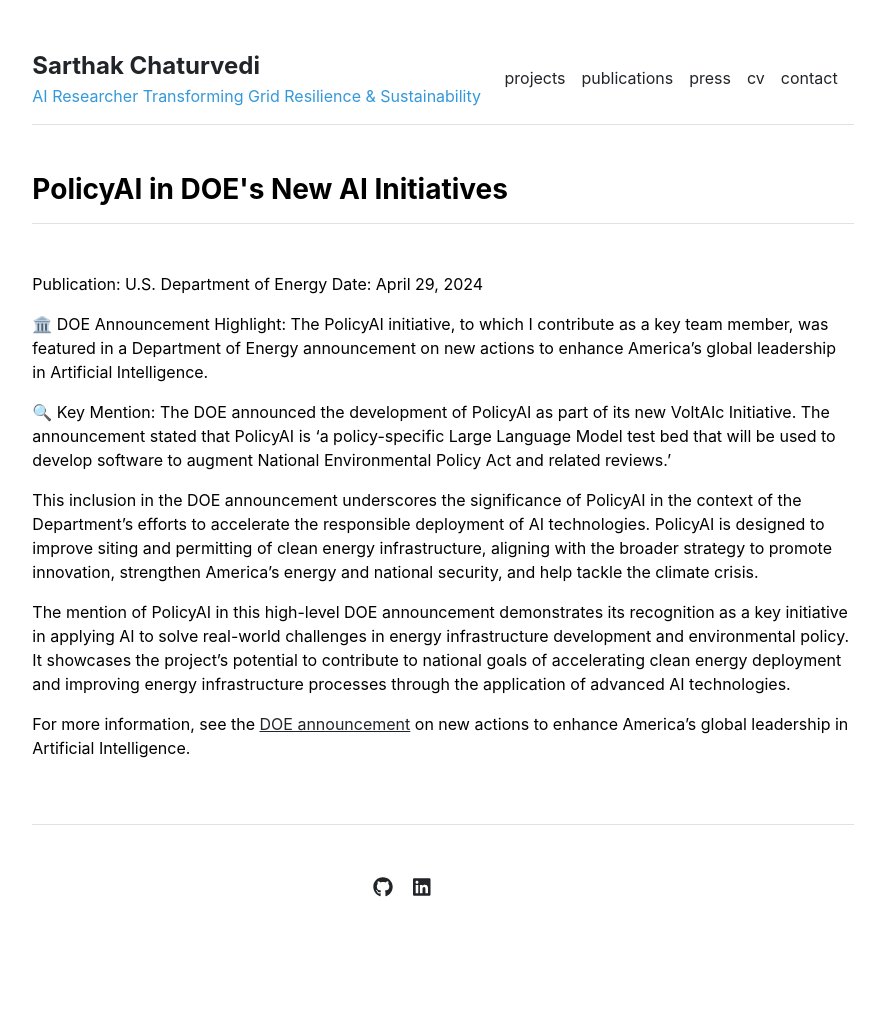
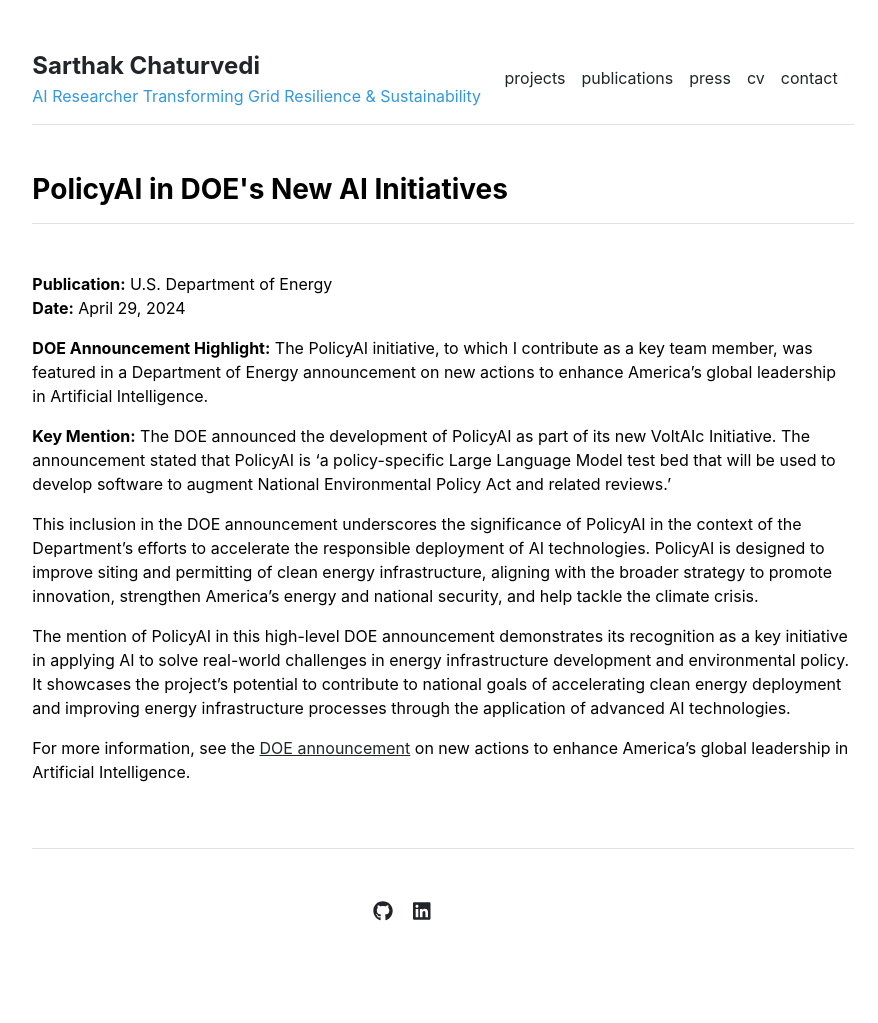
Before and after one commit to sarthakchat/sarthakchat.github.io, a Jekyll site: the page built from news-coverage/doe-policyai-feature.md, in a window 1280 px wide. Shown: the whole page, without its empty margins (197-1075 px from the left). Built offline with Jekyll 4.4.1, drawn with Linux system fonts in a browser that asks for light colours; before the commit the page ends 999 px from its top, so only the background shows below that; part of the change alters nothing that is shown.

```diff
--- a/news-coverage/doe-policyai-feature.md
+++ b/news-coverage/doe-policyai-feature.md
@@ -3,12 +3,12 @@ layout: page
 title: "PolicyAI in DOE's New AI Initiatives"
 ---
 
-Publication: U.S. Department of Energy
-Date: April 29, 2024
+**Publication:** U.S. Department of Energy
+**Date:** April 29, 2024
 
-🏛️ DOE Announcement Highlight: The PolicyAI initiative, to which I contribute as a key team member, was featured in a Department of Energy announcement on new actions to enhance America's global leadership in Artificial Intelligence.
+**DOE Announcement Highlight:** The PolicyAI initiative, to which I contribute as a key team member, was featured in a Department of Energy announcement on new actions to enhance America's global leadership in Artificial Intelligence.
 
-🔍 Key Mention: The DOE announced the development of PolicyAI as part of its new VoltAIc Initiative. The announcement stated that PolicyAI is 'a policy-specific Large Language Model test bed that will be used to develop software to augment National Environmental Policy Act and related reviews.'
+**Key Mention:** The DOE announced the development of PolicyAI as part of its new VoltAIc Initiative. The announcement stated that PolicyAI is 'a policy-specific Large Language Model test bed that will be used to develop software to augment National Environmental Policy Act and related reviews.'
 
 This inclusion in the DOE announcement underscores the significance of PolicyAI in the context of the Department's efforts to accelerate the responsible deployment of AI technologies. PolicyAI is designed to improve siting and permitting of clean energy infrastructure, aligning with the broader strategy to promote innovation, strengthen America's energy and national security, and help tackle the climate crisis.
 
```
